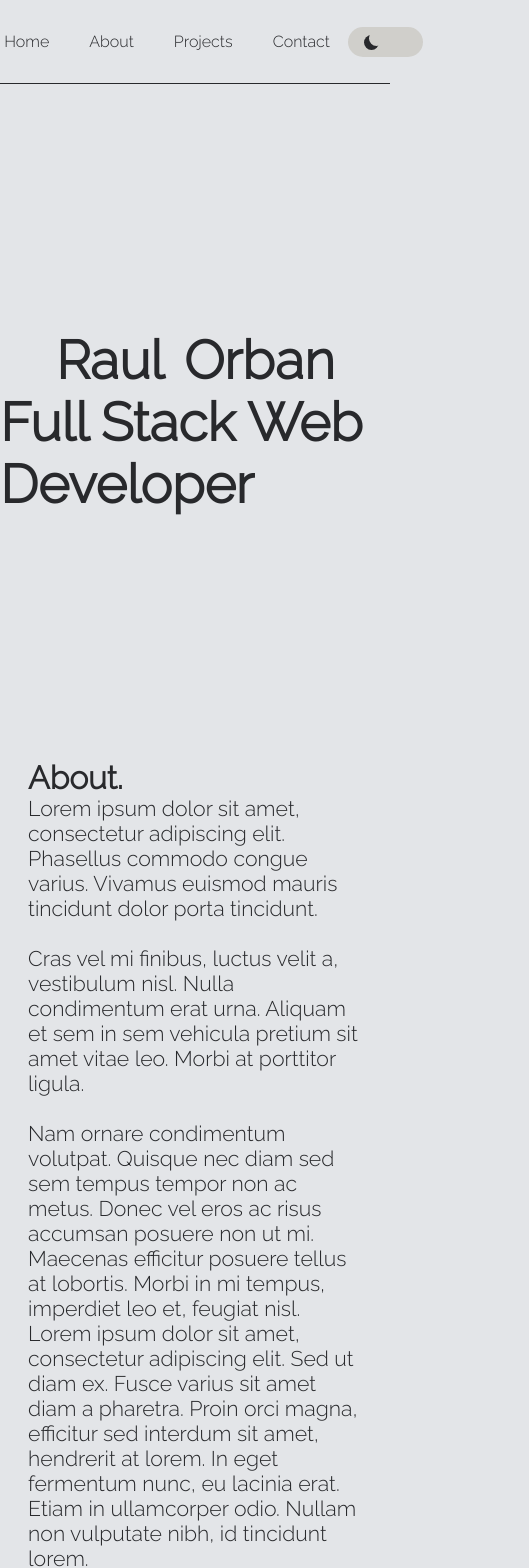
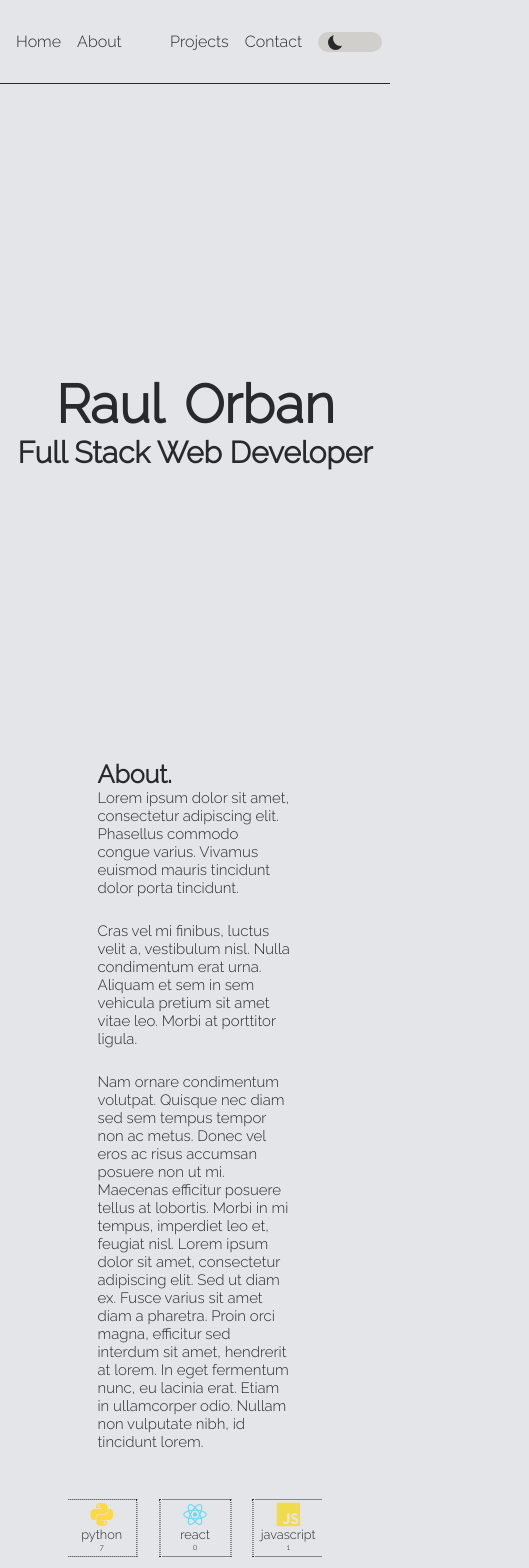
Before and after one commit to rullcoin/portfolio-site, a React (Create React App) app: page / in a window 390 px wide. Shown: the top 1568 px of the page, 529 px wide, since content can reach past the window. Built offline with nearby package versions, Linux system fonts and the light colour scheme.

Commit message:
Add responsiveness for carousel and About text

```diff
--- a/src/App.css
+++ b/src/App.css
@@ -2,7 +2,7 @@
   --background-color: #e3e5e8;
   --text-color: #28292c;
   --link: rgb(27, 129, 112);
-  --link-hover: rgb(24, 94, 82);
+  --header-color: rgb(139, 147, 146);
 }
 
 :root.dark-theme {
@@ -24,6 +24,7 @@
   align-items: center;
 }
 
+
 .column {
   flex-direction: column;
 }
@@ -33,12 +34,9 @@ body {
   background-color: var(--background-color);
   color: var(--text-color);
   height: 100vh;
+  width: 100vw;
 }
 
-.toggle-switch {
-  position: relative;
-  width: 125px;
-}
 
 label {
   position: absolute;
@@ -92,12 +90,12 @@ a:hover {
 
 .toggle-switch {
   display: flex;
-  justify-content: center;
-  gap: 40px;
+  justify-content: space-between;
+  padding: 0 5rem 0 3rem
 }
 
 .checkbox-container {
-  padding-left: 1rem;
+  padding-left: 2rem;
   display: flex;
   justify-content: center;
   align-items: center;
@@ -109,6 +107,17 @@ a:hover {
   position: sticky;
   top: 0;
   width: 100%;
+}
+
+.header-left, .header-right {
+  gap: 1rem;
+}
+
+.btn-toggle {
+  width: 80px;
+  display: flex;
+  justify-content: center;
+  align-items: center;
 }
 
 .hero-container {
@@ -216,7 +225,6 @@ a {
 
 .embla__slide {
   flex: 0 0 6rem;
-  min-width: 1rem;
   border: 1px dotted var(--text-color);
   margin-left: 1.33rem;
   display: flex;
@@ -238,3 +246,57 @@ a {
   font-size: 0.5rem;
   display: flex;
 }
+
+@media screen and (max-width: 750px) {
+  .current-title {
+    font-size: 30px;
+  }
+
+  .carousel-container {
+    width: 100vw;
+  }
+
+  p {
+    font-size: 15px;
+  }
+
+  h2 {
+    font-size: 25px;
+  }
+
+  .toggle-switch {
+    padding: 0 2.5rem 0 1rem
+  }
+
+  .slider {
+    width: 80%;
+    height: 20px;
+    border-radius: 20px;
+  }
+
+  .slider::before {
+    top: 3px;
+    left: 10px;
+    width: 15px;
+    height: 15px;
+  }
+
+  .embla {
+    width: 65%;
+  }
+
+  .embla__slide {
+    flex: 0 0 4.5rem;
+    border: 1px dotted var(--text-color);
+    padding: 0.2rem;
+  }
+
+  .embla__slide i {
+    font-size: 1.5rem;
+  }
+
+  .embla__slide p {
+    font-size: 0.8rem;
+  }
+
+}
--- a/src/components/Header.js
+++ b/src/components/Header.js
@@ -1,31 +1,29 @@
-import PropTypes from 'prop-types'
-import React from 'react'
+import PropTypes from "prop-types";
+import React from "react";
 
-const Header = (() => {
-
-    const toggleMode = () => {
-        document.documentElement.classList.toggle('dark-theme');
-    }
-
-
+const Header = () => {
+  const toggleMode = () => {
+    document.documentElement.classList.toggle("dark-theme");
+  };
 
   return (
-    <div class = 'toggle-switch'>
-    <a href='1'>Home</a>
-    <a href='2'>About</a>
-    <a href='3'>Projects</a>
-    <a href='4'>Contact</a>
+    <div class="toggle-switch">
+      <div className="header-left flex-center">
+        <a href="1">Home</a>
+        <a href="2">About</a>
+      </div>
+      <div className="header-right flex-center">
+        <a href="3">Projects</a>
+        <a href="4">Contact</a>
+        <div className="checkbox-container">
+          <label className="btn-toggle">
+            <input type="checkbox" onClick={toggleMode} />
+            <span class="slider"></span>
+          </label>
+        </div>
+      </div>
+    </div>
+  );
+};
 
-    <div className='checkbox-container'>
-    <label className='.btn-toggle' >
-        <input type = 'checkbox' onClick={toggleMode}/>
-            <span class = 'slider'></span>
-        </label>
-    </div>
-
-    </div>
-  )
-})
-
-
-export default Header
+export default Header;
--- a/src/components/Intro.js
+++ b/src/components/Intro.js
@@ -4,7 +4,7 @@ import Header from './Header'
 const Intro = (() => {
   return (
     <div className='hero-container'>
-        <div className='header flex-center'>
+        <div className='header'>
         <Header />
         </div>
 
@@ -23,7 +23,9 @@ const Intro = (() => {
             <span>n</span>
             </h4>
         </div>
-        <p>Full Stack Web Developer</p>
+        <div className='flex-center current-title'>
+          <h4>Full Stack Web Developer</h4>
+        </div>
         </div>
     </div>
 
```
